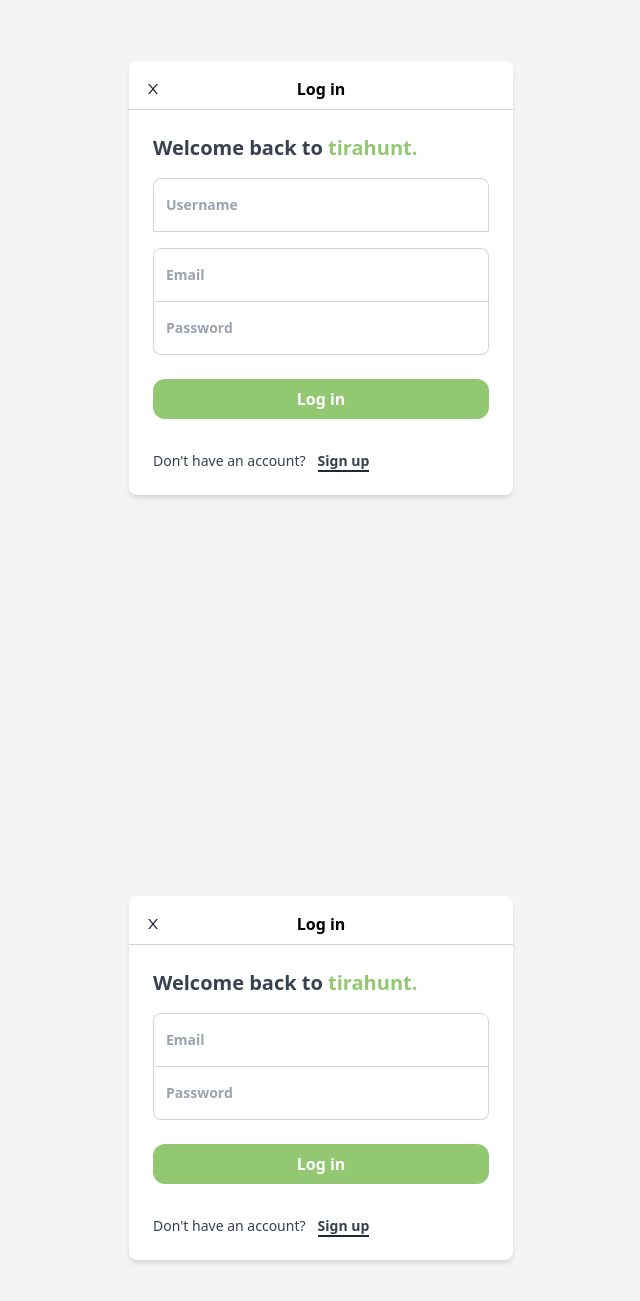
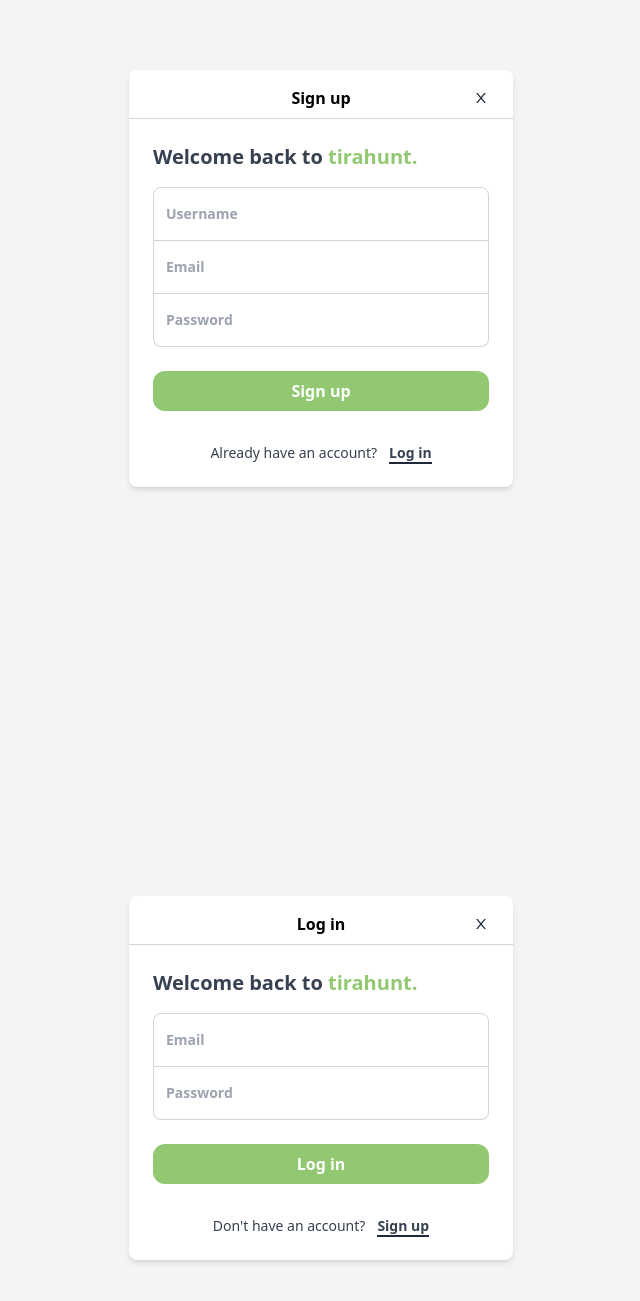
Before and after one commit to rjlb87/tirahunt, a React (Vite) app in the folder frontend/: page / in a window 1280 px wide. Shown: the part 1224-2525 px from the top of the page, without its empty margins (319-959 px from the left). Built offline with nearby package versions, Linux system fonts and the light colour scheme.

Commit message:
fix: changes to margins

```diff
--- a/frontend/src/App.jsx
+++ b/frontend/src/App.jsx
@@ -3,7 +3,6 @@
 import NavBar from "./common/NavBar";
 import Home from "./components/Home";
 import Signup from "./authentication/admin/SignUp";
-import Admin from "./components/AdminDashboard";
 import AdminDashboard from "./components/AdminDashboard";
 
 function App() {
--- a/frontend/src/authentication/admin/LogIn.jsx
+++ b/frontend/src/authentication/admin/LogIn.jsx
@@ -27,7 +27,7 @@
         onSubmit={handleSubmit}
       >
         <button
-          className="absolute top-2 left-4 h-10 w-6  text-gray-800"
+          className="absolute top-2 right-4 h-10 w-6 text-gray-800"
           onClick={() => {
             // Handle close button click here
           }}
@@ -79,7 +79,7 @@
           >
             Log in
           </button>
-          <div className="text-gray-700 text-sm mt-8 mb-4 space-x-3 text-start pb-2">
+          <div className="text-gray-700 text-sm mt-8 mb-4 space-x-3 text-center pb-2">
             <p className="inline">Don&apos;t have an account?</p>
             <p className="inline font-semibold border-b-2 border-gray-800 cursor-pointer">
               Sign up
--- a/frontend/src/authentication/admin/SignUp.jsx
+++ b/frontend/src/authentication/admin/SignUp.jsx
@@ -2,7 +2,7 @@
 import { AiOutlineClose } from "react-icons/ai";
 import { createUsers } from "../../services/UsersService";
 
-const LoginForm = () => {
+const Signup = () => {
   const [formData, setFormData] = useState({
     username: "",
     email: "",
@@ -34,14 +34,14 @@
         onSubmit={handleSubmit}
       >
         <button
-          className="absolute top-2 left-4 h-10 w-6  text-gray-800"
+          className="absolute top-2 right-4 h-10 w-6 text-gray-800"
           onClick={() => {
             // Handle close button click here
           }}
         >
           <AiOutlineClose />
         </button>
-        <p className="text-md font-bold text-center mt-4 pb-2">Log in</p>
+        <p className="text-md font-bold text-center mt-4 pb-2">Sign up</p>
         <hr className="w-full border-t border-gray-300 mb-6" />
         <div className="w-full flex flex-col items-start px-6 text-xl font-semibold">
           <div className="flex-col">
@@ -63,11 +63,11 @@
             required
           />
           <label
-            className=" text-gray-700 text-sm font-bold mt-4"
+            className=" text-gray-700 text-sm font-bold"
             htmlFor="email"
           ></label>
           <input
-            className="text-sm border rounded-tr-lg rounded-tl-lg border-gray-300 w-full py-4 px-3 text-gray-700 "
+            className="text-sm border-l border-r border-b   border-gray-300 w-full py-4 px-3 text-gray-700 "
             id="email"
             type="email"
             name="email"
@@ -98,12 +98,12 @@
             className="bg-[#92c872] hover:bg-[#6b9b53] active:bg-[#4a6d39] transition-opacity duration-200 hover:opacity-80 active:opacity-60 text-white font-semibold py-2 px-4 rounded-xl focus:outline-none focus:shadow-outline w-full"
             type="submit"
           >
-            Log in
+            Sign up
           </button>
-          <div className="text-gray-700 text-sm mt-8 mb-4 space-x-3 text-start pb-2">
-            <p className="inline">Don&apos;t have an account?</p>
+          <div className="text-gray-700 text-sm mt-8 mb-4 space-x-3 text-center pb-2">
+            <p className="inline">Already have an account?</p>
             <p className="inline font-semibold border-b-2 border-gray-800 cursor-pointer">
-              Sign up
+              Log in
             </p>
           </div>
         </div>
@@ -112,4 +112,4 @@
   );
 };
 
-export default LoginForm;
+export default Signup;
--- a/frontend/src/components/AdminDashboard.jsx
+++ b/frontend/src/components/AdminDashboard.jsx
@@ -82,9 +82,6 @@
               <td className="border-gray-500 px-6  bg-gray-600  text-center text-white font-light">
                 {users.email}
               </td>
-              <td className="border-gray-500 px-6  bg-gray-600  text-center text-white font-light">
-                {users.email}
-              </td>
               <td className="border-gray-500 bg-gray-600">
                 <Edit users={users} />
               </td>
```
